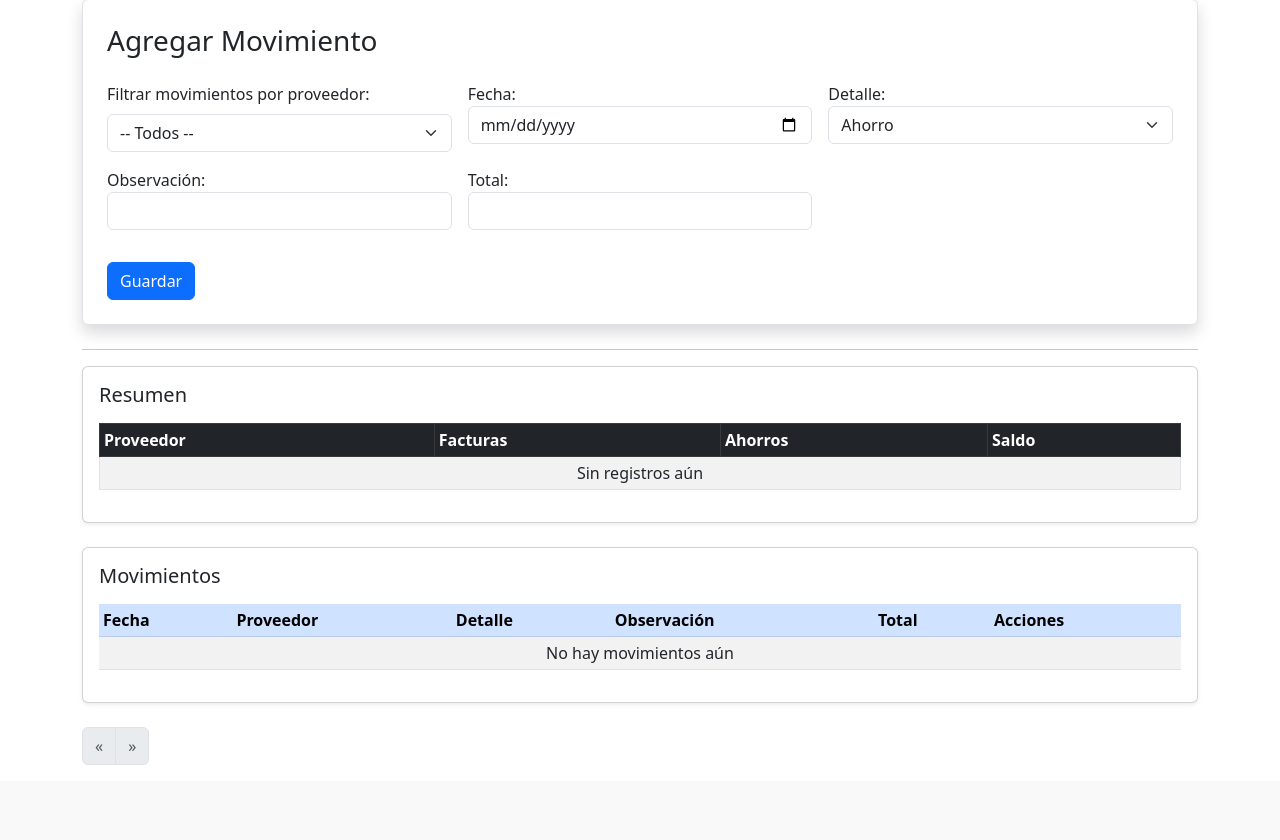
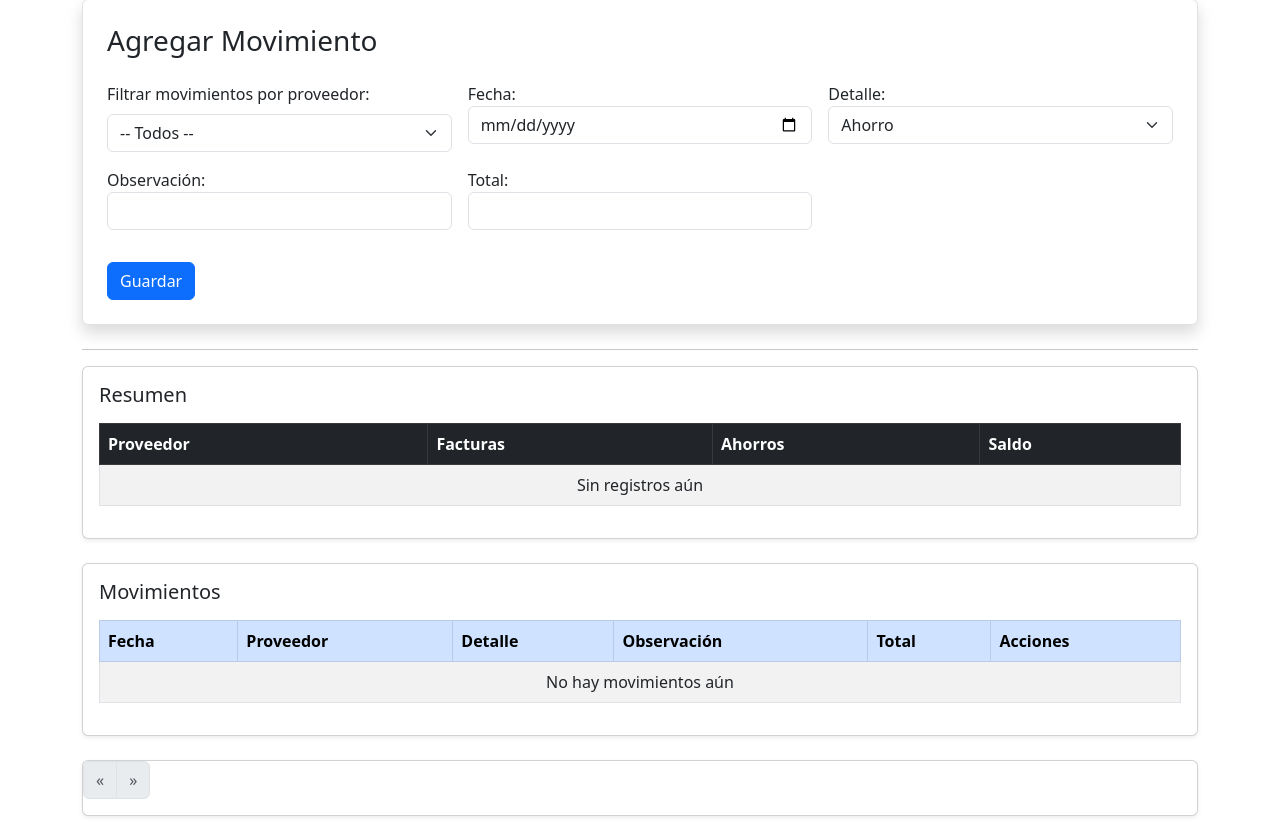
Before and after one commit to abirca/Ganado, a Django app: page /guardarCliente/ in a window 1280 px wide. Shown: the part 81-921 px from the top of the page. Before the commit the page ends 846 px from the top, so only its background shows below. Run offline with Django 5.2, Linux system fonts and the light colour scheme.

Commit message:
Visualizacion de celular y doble copia

```diff
--- a/excelapp/templates/formularioCliente.html
+++ b/excelapp/templates/formularioCliente.html
@@ -48,7 +48,8 @@
   <div class="card mb-4 shadow-sm">
     <div class="card-body">
       <h5 class="card-title mb-3">Resumen</h5>
-        <table class="table table-bordered table-striped table-hover table-sm">
+      <div class="table-responsive">
+        <table class="table table-bordered table-striped align-middle">
           <thead class="table-dark">
             <tr>
               <th>Proveedor</th>
@@ -76,11 +77,13 @@
       </table>
       </div>
     </div>
+  </div>
 
   <div class="card mb-4 shadow-sm">
     <div class="card-body">
       <h5 class="card-title mb-3">Movimientos</h5>
-      <table class="table table-striped table-hover table-sm">
+      <div class="table-responsive">
+        <table class="table table-bordered table-striped align-middle">
         <thead class="table-primary">
           <tr>
             <th>Fecha</th>
@@ -110,9 +113,12 @@
       </table>
       </div>
     </div>
+  </div>
 
 
   <!-- Paginación -->
+  <div class="card mb-4 shadow-sm">
+    <div class="table-responsive">
       <nav aria-label="Page navigation">
         <ul class="pagination">
           {% if page_obj.has_previous %}
@@ -146,6 +152,8 @@
           {% endif %}
         </ul>
       </nav>
+    </div>
+  </div>
 <script>
     document.addEventListener("DOMContentLoaded", function() {
       const filtroProveedor = document.getElementById("filtroProveedor");
--- a/excelapp/templates/movimientosCliente.html
+++ b/excelapp/templates/movimientosCliente.html
@@ -85,6 +85,8 @@
   </div>
 
   <!-- Paginación -->
+  <div class="card mb-4 shadow-sm">
+    <div class="table-responsive">
       <nav aria-label="Page navigation">
         <ul class="pagination justify-content-center">
           {% if page_obj.has_previous %}
@@ -118,6 +120,8 @@
           {% endif %}
         </ul>
       </nav>
+    </div>
+  </div>
 </div>
 
 <script>
--- a/excelapp/views.py
+++ b/excelapp/views.py
@@ -18,6 +18,7 @@ from openpyxl.utils import get_column_letter
 from openpyxl.styles import NamedStyle
 
 RUTA_EXCEL = os.path.join(os.path.dirname(os.path.dirname(__file__)), 'Financiero.xlsx')
+RUTA_EXCEL_SEGUNDO = r'D:\OneDrive - Olimpia IT S.A.S\Descargas\Financiero.xlsx'
 
 # Configuración para tipos de entidad (Proveedores/Clientes)
 ENTITY_CONFIG = {
@@ -113,6 +114,7 @@ def guardar_en_excel(sheet_name, datos, encabezados=None, modo='overwrite'):
             ws.append(dato)
 
         wb.save(RUTA_EXCEL)
+        wb.save(RUTA_EXCEL_SEGUNDO)
         return True
     except Exception as e:
         print(f"Error al guardar en Excel: {e}")
```
Also changed, not shown: excelapp/templates/formulario.html (+9 -1 lines), excelapp/templates/movimientos.html (+6 -2 lines), 1 other file. Lines whose indentation alone changed are shown as unchanged.
